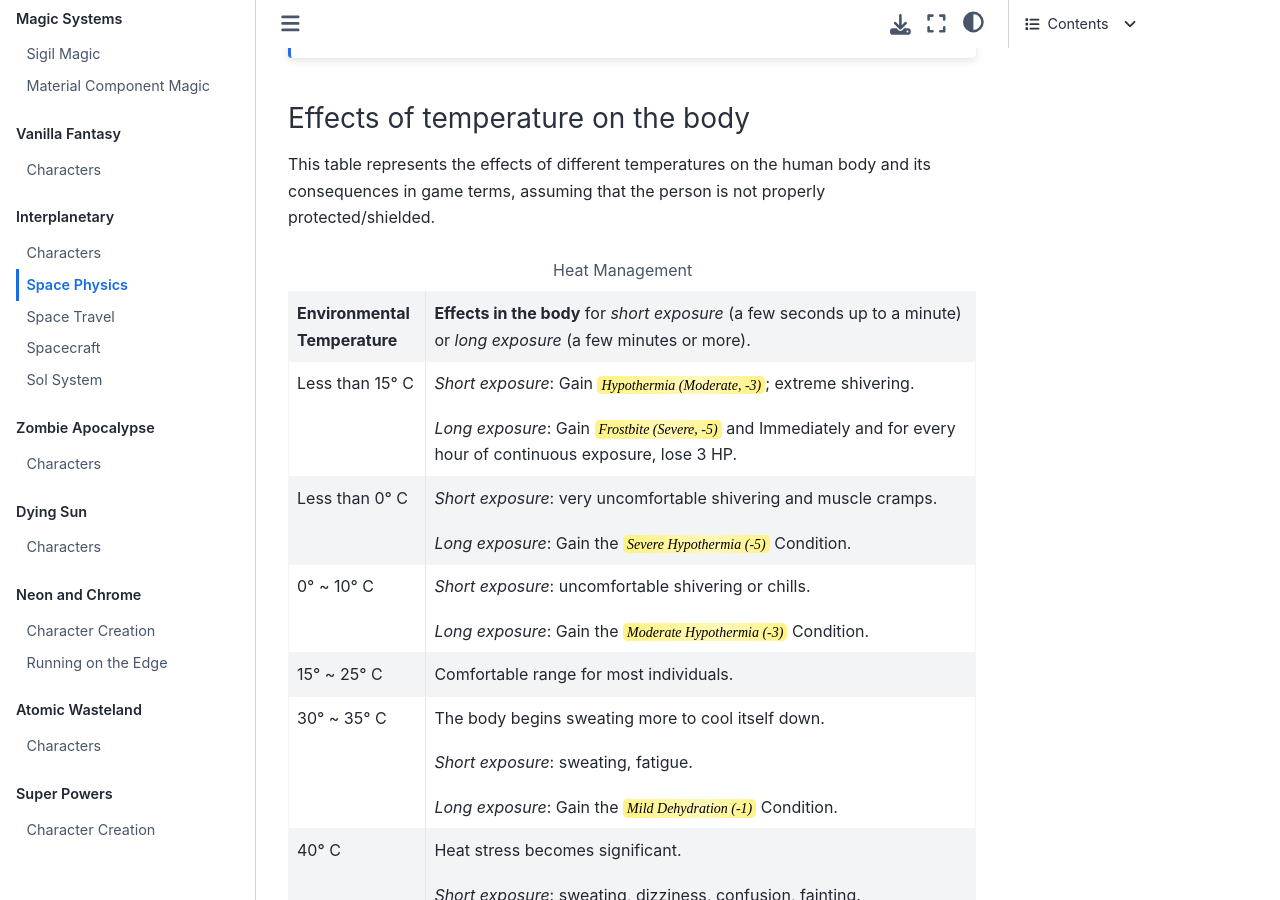
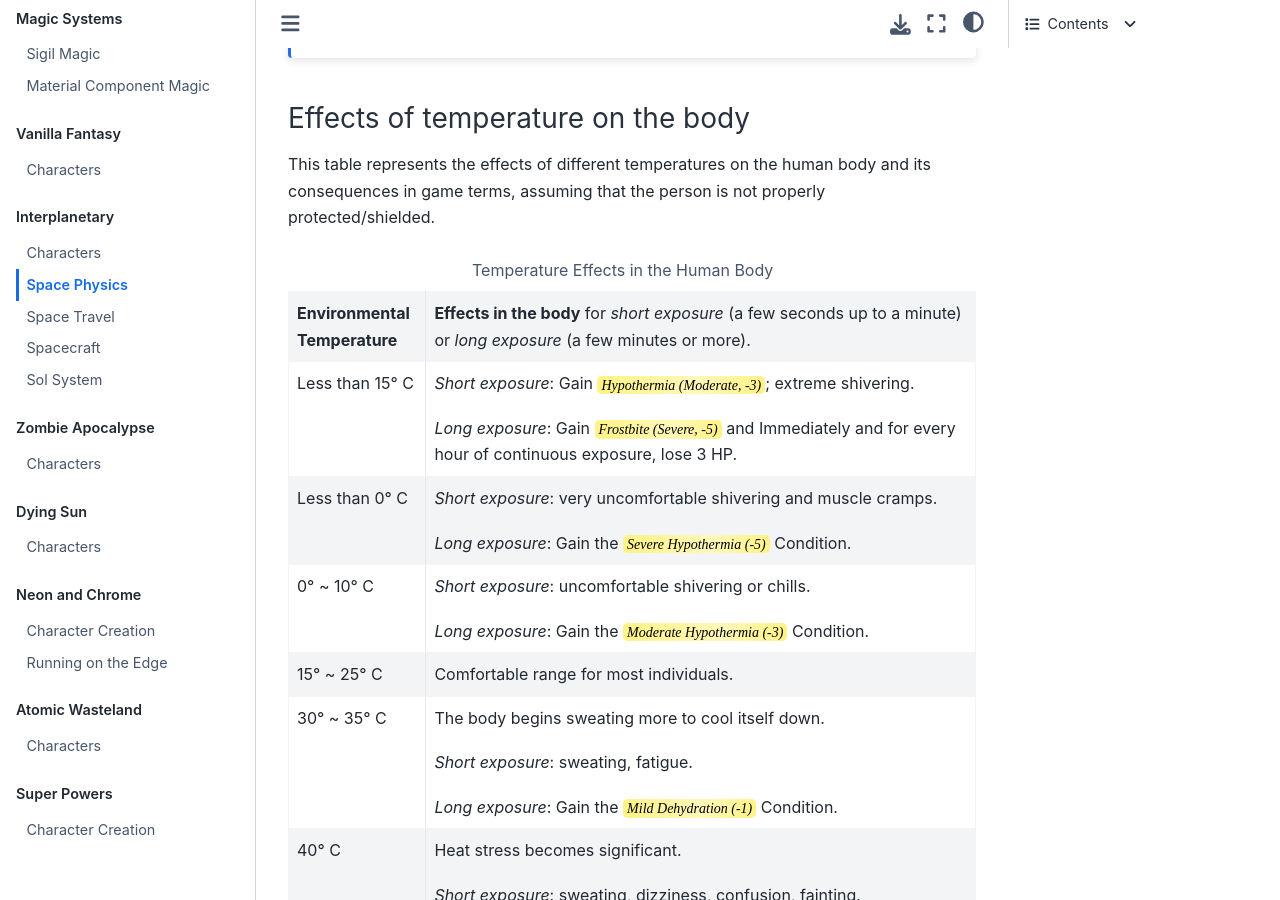
Before and after one commit to TaTooKa/froth, a Sphinx documentation site: the page built from docs/source/pages/worlds/interplanetary/spacephysics.rst, in a window 1280 px wide and 900 px high, scrolled down 19535 px. Built offline with Sphinx 7.4.7 and the Sphinx Book theme 1.1.4, drawn with Linux system fonts in a browser that asks for light colours; cross-references to code outside the pages are shown as plain code.

Commit message:
fix table title

```diff
--- a/docs/source/pages/worlds/interplanetary/spacephysics.rst
+++ b/docs/source/pages/worlds/interplanetary/spacephysics.rst
@@ -415,7 +415,7 @@ Effects of temperature on the body
 
 This table represents the effects of different temperatures on the human body and its consequences in game terms, assuming that the person is not properly protected/shielded.
 
-.. csv-table:: Heat Management
+.. csv-table:: Temperature Effects in the Human Body
    :widths: 20, 80
 
    "**Environmental Temperature**", "**Effects in the body** for *short exposure* (a few seconds up to a minute) or *long exposure* (a few minutes or more)."
```
